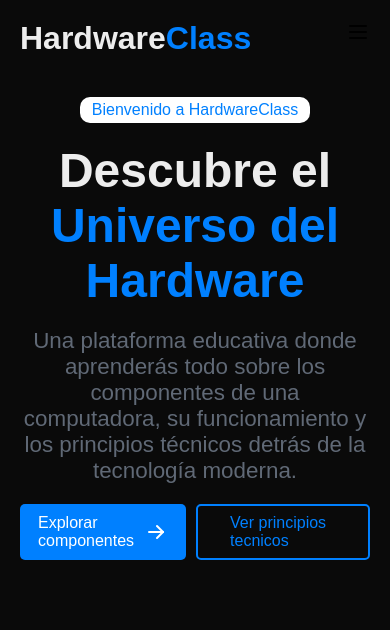
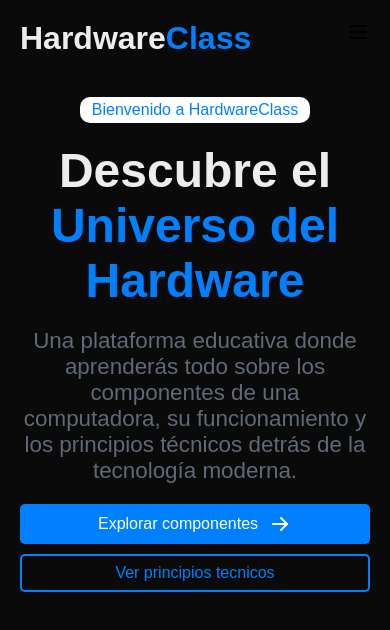
Before and after one commit to OrlandoTellez/hardware-web, a Next.js app: page / in a window 390 px wide. Shown: the top 630 px of the page. Built offline with nearby package versions, Linux system fonts and the light colour scheme.

Commit message:
style(ui): hacer responsive contenedor botones en dispositivos moviles y pc del hero principal

```diff
--- a/src/components/Button.module.css
+++ b/src/components/Button.module.css
@@ -6,4 +6,5 @@
     padding: 8px 18px;
     border-radius: 5px;
     gap: 10px;
+    justify-content: center;
 }
--- a/src/components/SecondaryButton.module.css
+++ b/src/components/SecondaryButton.module.css
@@ -6,4 +6,6 @@
     border-radius: 5px;
     border: 2px solid #0080ff;
     gap: 10px;
+    justify-content: center;
+
 }
--- a/src/sections/Hero.module.css
+++ b/src/sections/Hero.module.css
@@ -1,14 +1,14 @@
-.hero{
+.hero {
   padding: 20px;
   width: 100%;
 }
 
-  .text{
+.text {
   width: 100%;
   display: grid;
   place-items: center;
   gap: 20px;
-    && h1{
+  && h1 {
     font-size: 3rem;
     display: flex;
     flex-direction: column;
@@ -16,7 +16,7 @@
     text-align: center;
   }
 
-    && div{
+  && div {
     color: #0080ff;
     background: white;
     padding: 4px 12px;
@@ -24,14 +24,23 @@
   }
 }
 
-  .sub_text{
+.sub_text {
   max-width: 70ch;
   font-size: 1.4rem;
   color: #606976;
   text-align: center;
 }
 
-  .buttons{
+.buttons {
   display: flex;
+  flex-direction: column;
+  width: 100%;
   gap: 10px;
 }
+
+@media only screen and (min-width: 700px){
+  .buttons{
+    flex-direction: row;
+    justify-content: center;
+  }
+}
```
Lines whose indentation alone changed are shown as unchanged.
